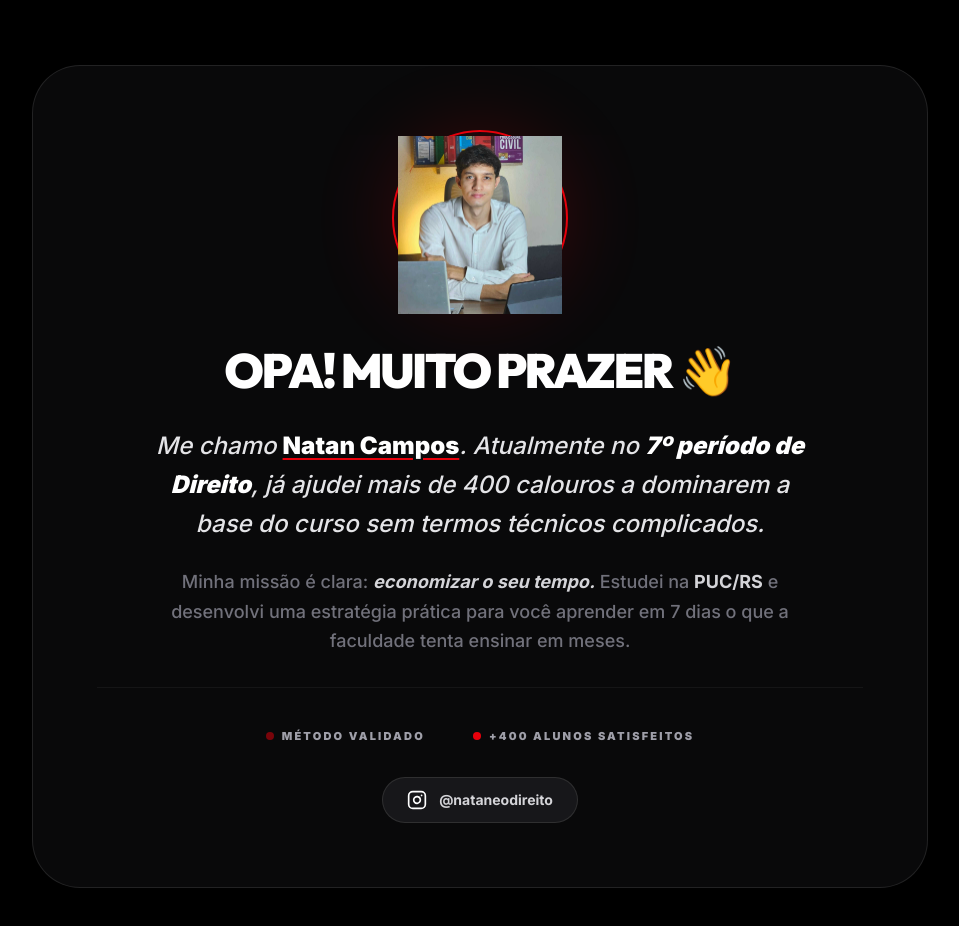
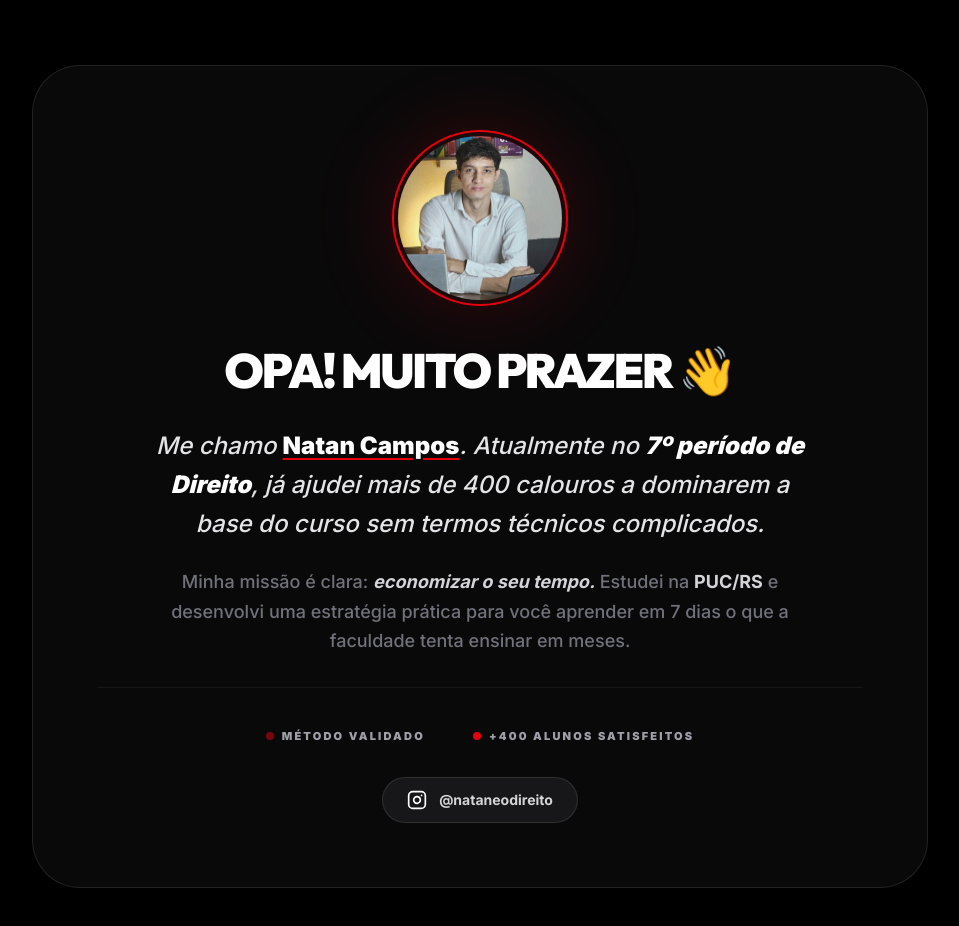
Before and after one commit to camposads-dot/primeiroano-de-direito, a React (Vite) app: page / in a window 1280 px wide. Shown: the part 7740-8666 px from the top of the page, without its empty margins (160-1119 px from the left). Built offline with nearby package versions, Linux system fonts and the light colour scheme.

Commit message:
atualizar photo

```diff
--- a/src/App.tsx
+++ b/src/App.tsx
@@ -621,10 +621,10 @@ const Biography = () => (
             <div className="absolute inset-0 bg-red-600 blur-2xl opacity-20 rounded-full"></div>
             <div className="w-32 h-32 md:w-44 md:h-44 rounded-full border-2 border-red-600 p-1 relative z-10">
               <img
-              src="/perfil.png" // <--- Mude para o nome exato do seu arquivo (ex: natan.jpg)
-              alt="Natan Campos"
-              classnName="w-full h-full rounded-full object-cover grayscale-[30%] hover:grayscale-0 transition-all duration-500"
-              />
+  src="/perfil.png"
+  alt="Natan Campos"
+  className="w-full h-full rounded-full object-cover grayscale-[30%] hover:grayscale-0 transition-all duration-500"
+/>
             </div>
           </div>
         </div>
```
